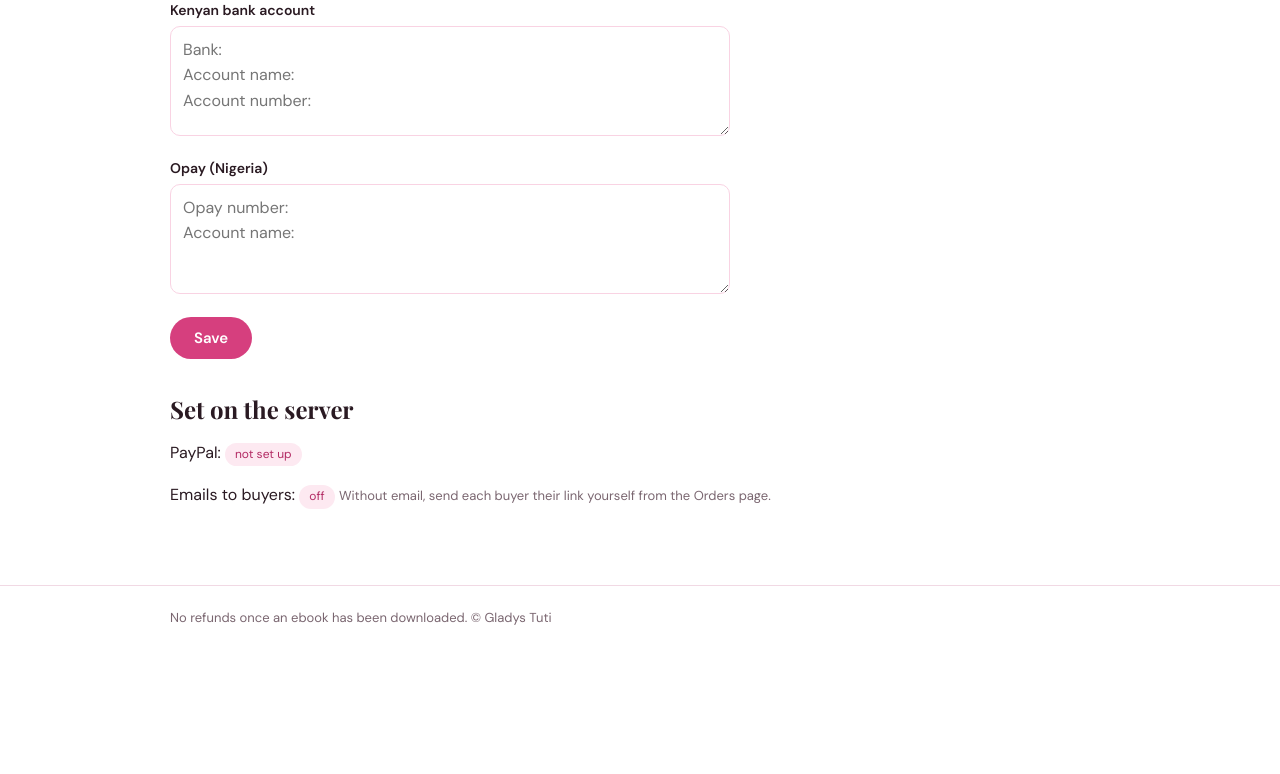
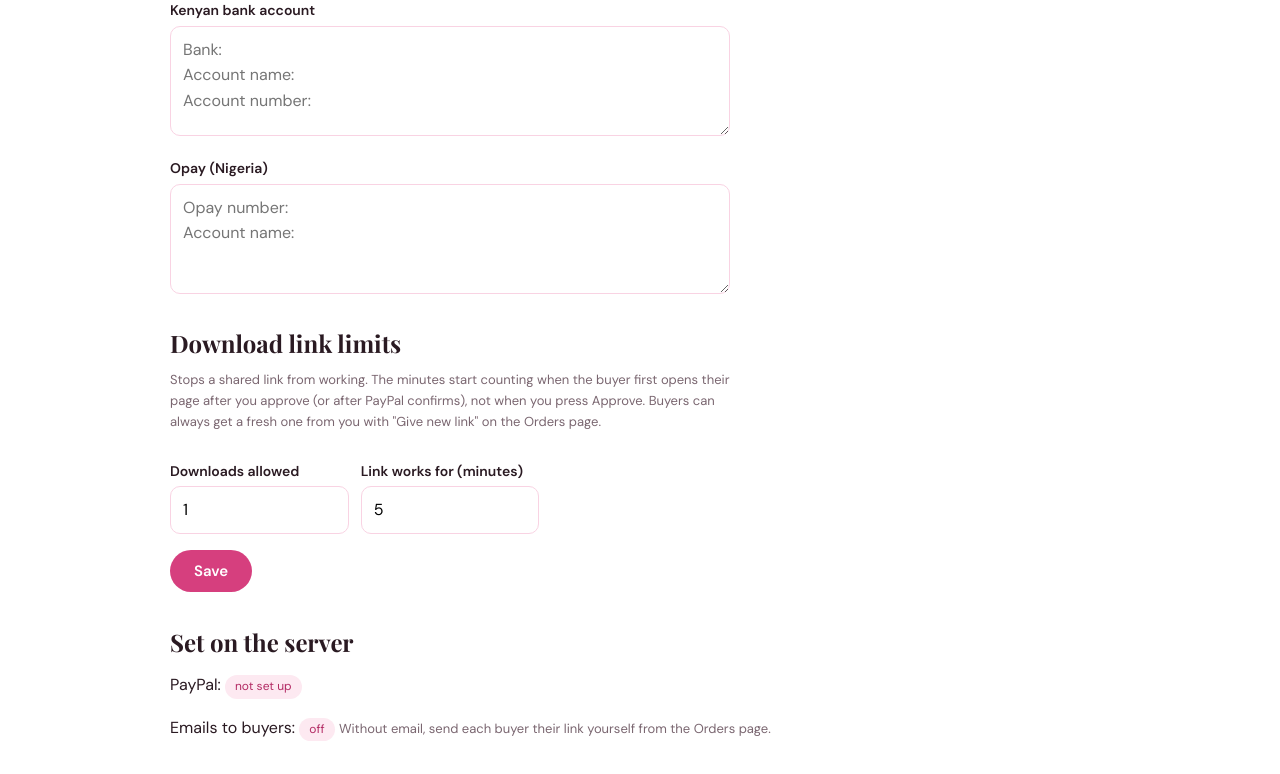
Before and after one commit to Sahga-1/Ebook-Store-101, a Flask app: page /admin/settings in a window 1280 px wide. Shown: the part 253-1027 px from the top of the page. Before the commit the page ends 878 px from the top, so only its background shows below. Run offline with Flask 3, Linux system fonts and the light colour scheme; the visitor is signed in with stand-in values (Sample User, id 1); data that the repository does not hold is empty.

Commit message:
Add files via upload

```diff
--- a/templates/admin.html
+++ b/templates/admin.html
@@ -47,7 +47,7 @@
 <h2 style="margin-top:36px">Recent orders</h2>
 <div class="table-wrap">
 <table>
-  <tr><th>When</th><th>Buyer</th><th>Ebook</th><th>Via</th><th>Amount</th><th>Status</th><th>Downloads</th><th>Buyer's page</th></tr>
+  <tr><th>When</th><th>Buyer</th><th>Ebook</th><th>Via</th><th>Amount</th><th>Status</th><th>Downloads</th><th>Buyer's page</th><th></th></tr>
   {% for o in recent %}
   <tr>
     <td>{{ o.created|when }}</td>
@@ -58,9 +58,11 @@
     <td><span class="tag {{ o.status }}">{{ o.status }}</span></td>
     <td>{{ o.downloads }}</td>
     <td>{% if o.status == 'paid' %}<a href="{{ url_for('order', token=o.token) }}">Open link</a>{% endif %}</td>
+    <td>{% if o.status == 'paid' %}<form method="post" action="{{ url_for('admin_renew', oid=o.id) }}" onsubmit="return confirm('Give this buyer a fresh download link?')">
+      <input type="hidden" name="_csrf" value="{{ csrf_token }}"><button class="btn ghost small" type="submit">Give new link</button></form>{% endif %}</td>
   </tr>
   {% else %}
-  <tr><td colspan="8" class="hint">No orders yet.</td></tr>
+  <tr><td colspan="9" class="hint">No orders yet.</td></tr>
   {% endfor %}
 </table>
 </div>
--- a/templates/admin_settings.html
+++ b/templates/admin_settings.html
@@ -9,6 +9,12 @@
   <textarea id="bank_details" name="bank_details" placeholder="Bank:&#10;Account name:&#10;Account number:">{{ bank }}</textarea>
   <label for="opay_details">Opay (Nigeria)</label>
   <textarea id="opay_details" name="opay_details" placeholder="Opay number:&#10;Account name:">{{ opay }}</textarea>
+  <h2 style="margin-top:28px">Download link limits</h2>
+  <p class="hint">Stops a shared link from working. The minutes start counting when the buyer first opens their page after you approve (or after PayPal confirms), not when you press Approve. Buyers can always get a fresh one from you with "Give new link" on the Orders page.</p>
+  <div class="three">
+    <div><label for="max_downloads">Downloads allowed</label><input id="max_downloads" name="max_downloads" type="number" min="1" value="{{ max_dl }}"></div>
+    <div><label for="link_minutes">Link works for (minutes)</label><input id="link_minutes" name="link_minutes" type="number" min="1" value="{{ minutes }}"></div>
+  </div>
   <p><button class="btn" type="submit">Save</button></p>
 </form>
 <h2 style="margin-top:36px">Set on the server</h2>
```
Also changed, not shown: templates/order.html (+7 -2 lines).
